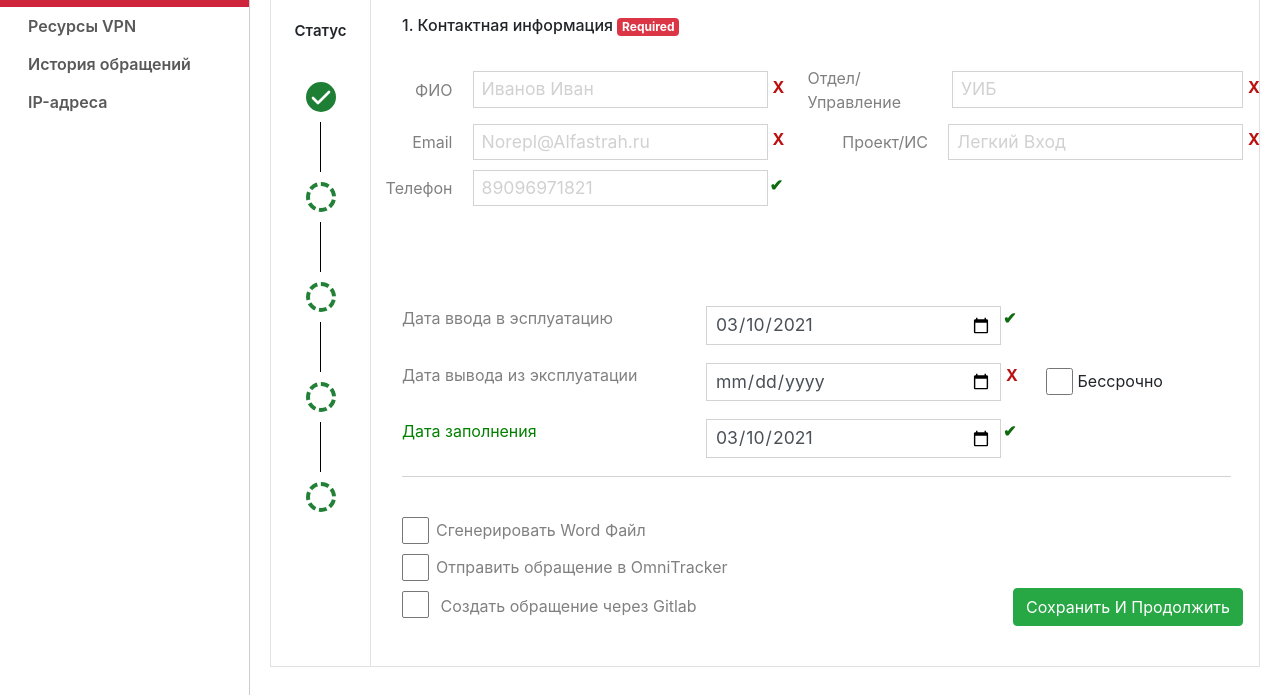
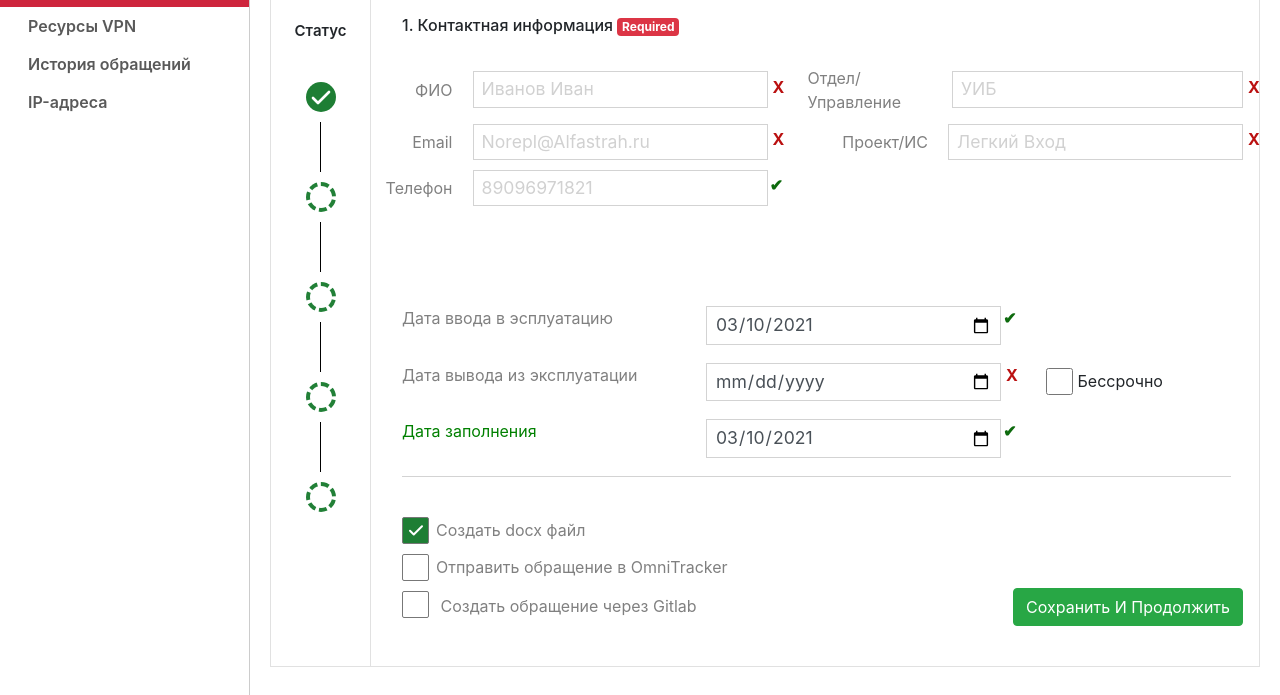
Before and after one commit to MRagulin/acl, a Django app: template accesslist/templates/acl_create_info.html in a window 1280 px wide. Shown: the part 205-900 px from the top of the page. Run offline with Django 3.2, Linux system fonts and the light colour scheme; the template is opened without the code that fills it, so the values that code supplies are empty; some libraries are stand-ins or nearby versions.

Commit message:
[F] Add checked for create docx

```diff
--- a/accesslist/templates/acl_create_info.html
+++ b/accesslist/templates/acl_create_info.html
@@ -87,9 +87,9 @@
           <div class="form-row__footer">
           <div class="contact-form__submit">
           <label class="label-form__submit">
-          <input type="checkbox" class="checkbox__real-submit" name="action_make_docx">
+          <input type="checkbox" class="checkbox__real-submit" name="action_make_docx" checked>
           <span class="checkbox__fake"></span>
-          <span class="checkbox__title-footer">Сгенерировать Word Файл</span>
+          <span class="checkbox__title-footer">Создать docx файл</span>
           </label>
          <label class="label-form__submit">
           <input type="checkbox" class="checkbox__real-submit" name="action_make_omni">
```
